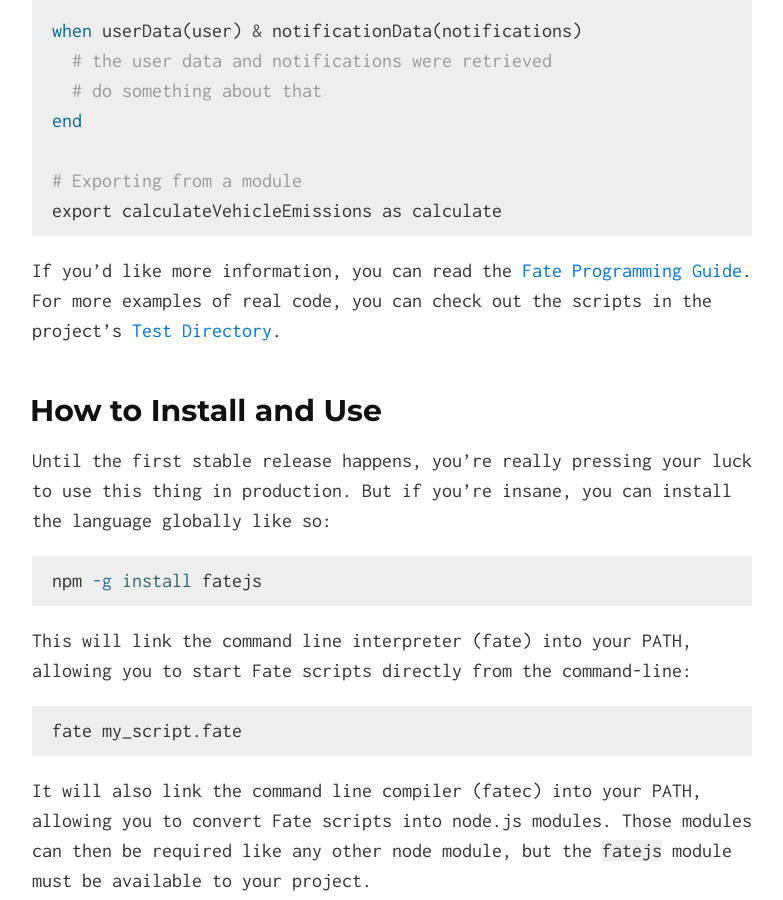
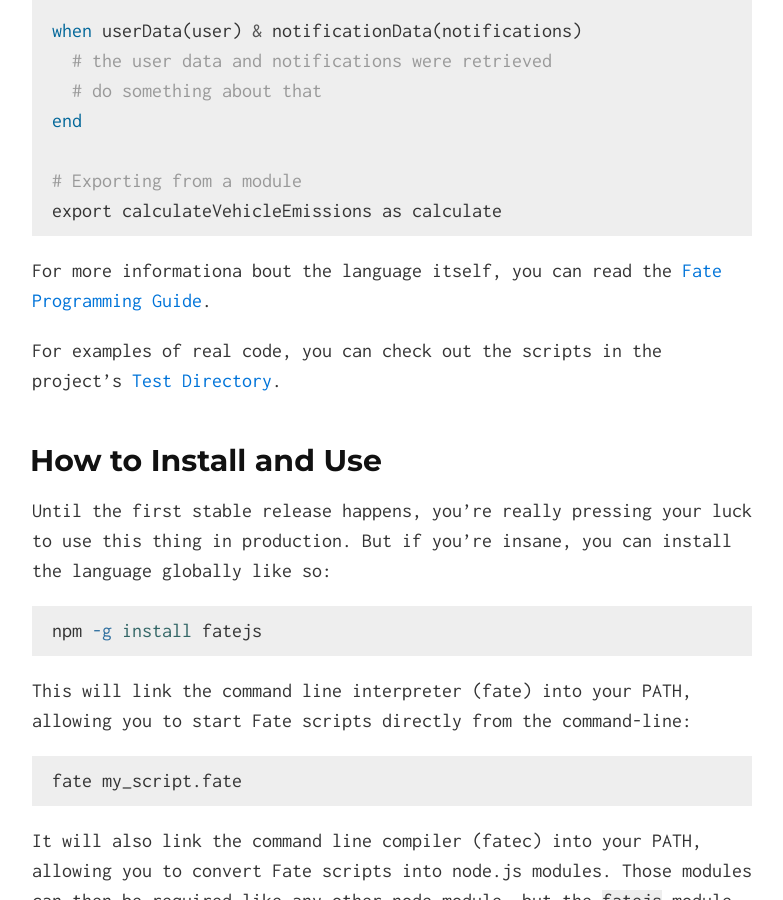
Before and after one commit to kode4food/fate-lang, a Jekyll site: the page built from index.md, in a window 1280 px wide and 900 px high, scrolled down 4444 px. Shown: the whole window, without its empty margins (248-1031 px from the left). Built offline with Jekyll 4.4.1, drawn with Linux system fonts in a browser that asks for light colours.

Commit message:
formatting

````diff
--- a/index.md
+++ b/index.md
@@ -146,7 +146,9 @@ end
 export calculateVehicleEmissions as calculate
 ```
 
-If you'd like more information, you can read the [Fate Programming Guide](https://kode4food.gitbooks.io/fate-lang/content/).  For more examples of real code, you can check out the scripts in the project's [Test Directory](https://github.com/kode4food/fate-lang/tree/master/test).
+For more informationa bout the language itself, you can read the [Fate Programming Guide](https://kode4food.gitbooks.io/fate-lang/content/).
+
+For examples of real code, you can check out the scripts in the project's [Test Directory](https://github.com/kode4food/fate-lang/tree/master/test).
 
 ## How to Install and Use
 Until the first stable release happens, you're really pressing your luck to use this thing in production.  But if you're insane, you can install the language globally like so:
````
